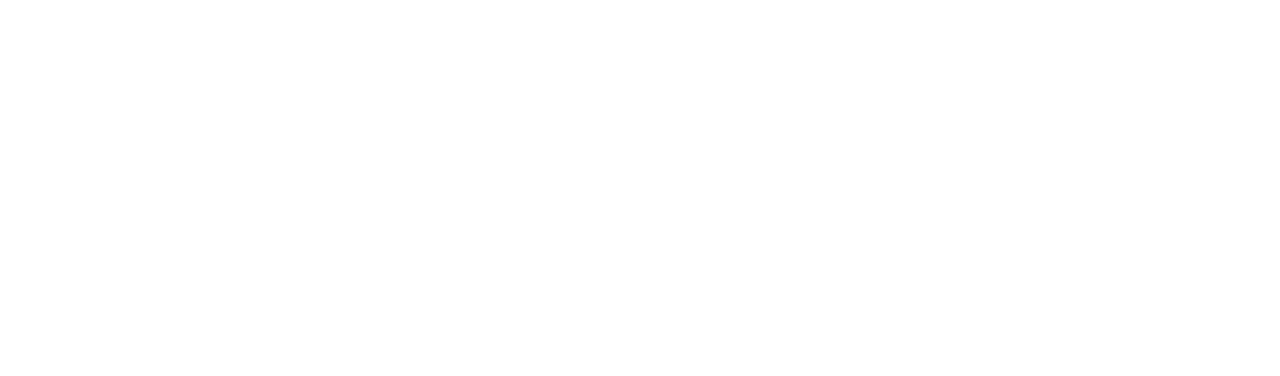
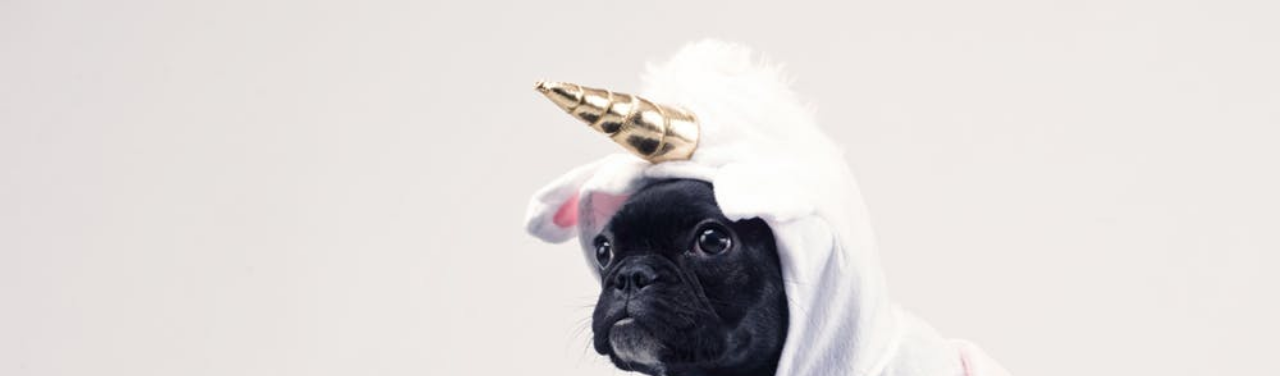
Before and after one commit to Akherv/GithubTest, a plain HTML site: page index.html in a window 1280 px wide. Shown: the top 376 px of the page. Drawn offline with Linux system fonts and the light colour scheme.

Commit message:
maj background

```diff
--- a/style.css
+++ b/style.css
@@ -3,7 +3,11 @@
     padding: 0;
     box-sizing: border-box;
 }
-
+body{
+    background-image: url(./assets/pexels-photo-1564506.jpeg);
+    background-repeat: no-repeat;
+    background-size: cover;
+}
 div{
     width: 100%;
     height: 100vh;
```
Also changed, not shown: assets/pexels-photo-1564506.jpeg (added).
